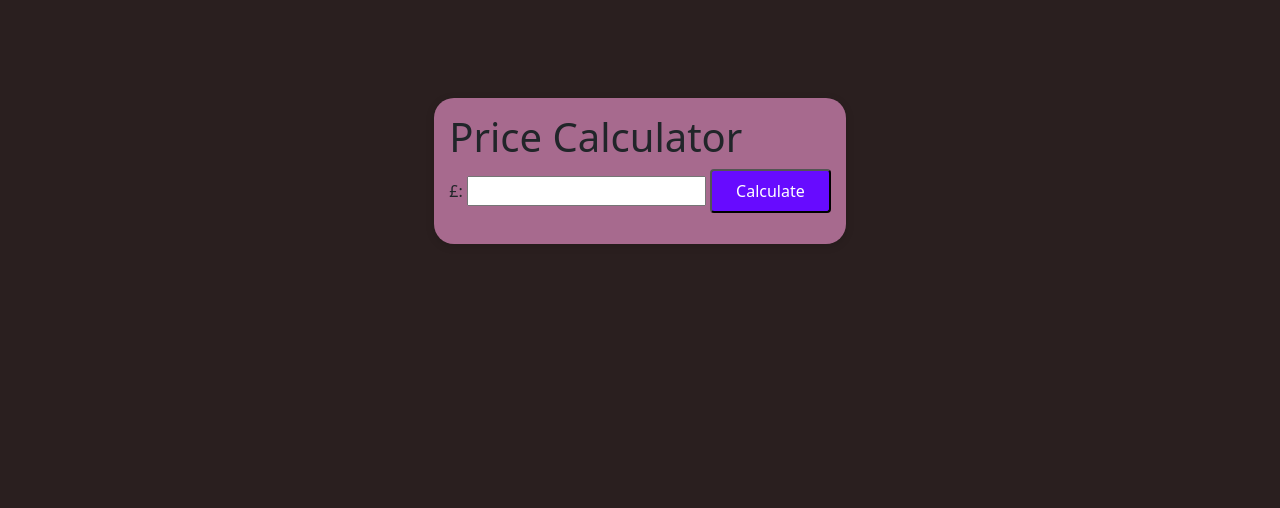
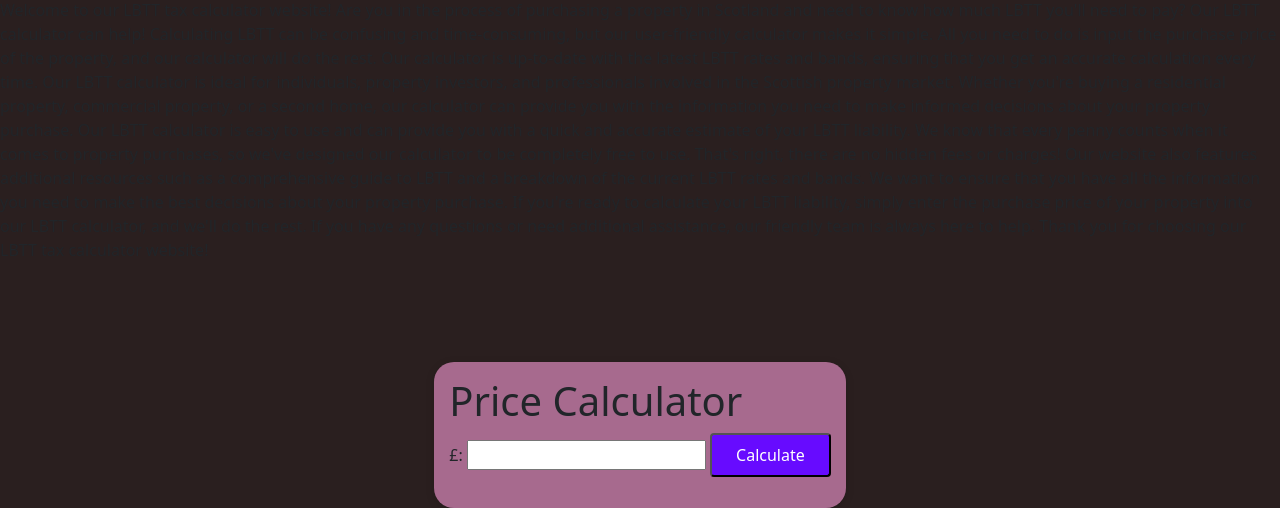
Before and after one commit to Willhargrave/LBTT, a website built with webpack: page index.html in a window 1280 px wide. Shown: the part 386-894 px from the top of the page. Before the commit the page ends 800 px from the top, so only its background shows below. Built offline with nearby package versions, Linux system fonts and the light colour scheme.

Commit message:
added writing

```diff
--- a/index.html
+++ b/index.html
@@ -1,17 +1,51 @@
 <!DOCTYPE html>
 <html>
+
 <head>
   <meta charset="UTF-8">
-  <link href="https://cdn.jsdelivr.net/npm/bootstrap@5.3.0-alpha1/dist/css/bootstrap.min.css" rel="stylesheet" integrity="sha384-GLhlTQ8iRABdZLl6O3oVMWSktQOp6b7In1Zl3/Jr59b6EGGoI1aFkw7cmDA6j6gD" crossorigin="anonymous">
+  <link href="https://cdn.jsdelivr.net/npm/bootstrap@5.3.0-alpha1/dist/css/bootstrap.min.css" rel="stylesheet"
+    integrity="sha384-GLhlTQ8iRABdZLl6O3oVMWSktQOp6b7In1Zl3/Jr59b6EGGoI1aFkw7cmDA6j6gD" crossorigin="anonymous">
   <link rel="stylesheet" href="style.css">
   <title>Price Calculator</title>
 </head>
+
 <body>
-  <div class="banner" style="background-image: linear-gradient(rgba(0,0,0,0.4),rgba(0,0,0,0.4)), url(https://images.unsplash.com/photo-1448630360428-65456885c650?ixlib=rb-4.0.3&ixid=MnwxMjA3fDB8MHxwaG90by1wYWdlfHx8fGVufDB8fHx8&auto=format&fit=crop&w=1467&q=80);">
+  <div class="banner"
+    style="background-image: linear-gradient(rgba(0,0,0,0.4),rgba(0,0,0,0.4)), url(https://images.unsplash.com/photo-1448630360428-65456885c650?ixlib=rb-4.0.3&ixid=MnwxMjA3fDB8MHxwaG90by1wYWdlfHx8fGVufDB8fHx8&auto=format&fit=crop&w=1467&q=80);">
     <div class="container">
       <h1>Don't understand <strong>lbtt tax?</strong> don't worry we're here <strong>to help</strong>!</h1>
       <p>Put your mind at ease whether you're a first-time, return or are purchasing multiple properties</p>
     </div>
+  </div>
+  <div class="landing-container">
+    <p class="landing-content">
+      Welcome to our LBTT tax calculator website!
+
+      Are you in the process of purchasing a property in Scotland and need to know how much LBTT you'll need to pay? Our
+      LBTT calculator can help!
+
+      Calculating LBTT can be confusing and time-consuming, but our user-friendly calculator makes it simple. All you
+      need to do is input the purchase price of the property, and our calculator will do the rest. Our calculator is
+      up-to-date with the latest LBTT rates and bands, ensuring that you get an accurate calculation every time.
+
+      Our LBTT calculator is ideal for individuals, property investors, and professionals involved in the Scottish
+      property market. Whether you're buying a residential property, commercial property, or a second home, our
+      calculator can provide you with the information you need to make informed decisions about your property purchase.
+
+      Our LBTT calculator is easy to use and can provide you with a quick and accurate estimate of your LBTT liability.
+      We know that every penny counts when it comes to property purchases, so we've designed our calculator to be
+      completely free to use. That's right, there are no hidden fees or charges!
+
+      Our website also features additional resources such as a comprehensive guide to LBTT and a breakdown of the
+      current LBTT rates and bands. We want to ensure that you have all the information you need to make the best
+      decisions about your property purchase.
+
+      If you're ready to calculate your LBTT liability, simply enter the purchase price of your property into our LBTT
+      calculator, and we'll do the rest. If you have any questions or need additional assistance, our friendly team is
+      always here to help.
+
+      Thank you for choosing our LBTT tax calculator website!
+    </p>
   </div>
   <div class="card-container">
     <div class="lbtt-card">
@@ -27,4 +61,5 @@
   <script src="pricing.js"></script>
 </body>
 </body>
+
 </html>
```
Lines whose indentation alone changed are shown as unchanged.
